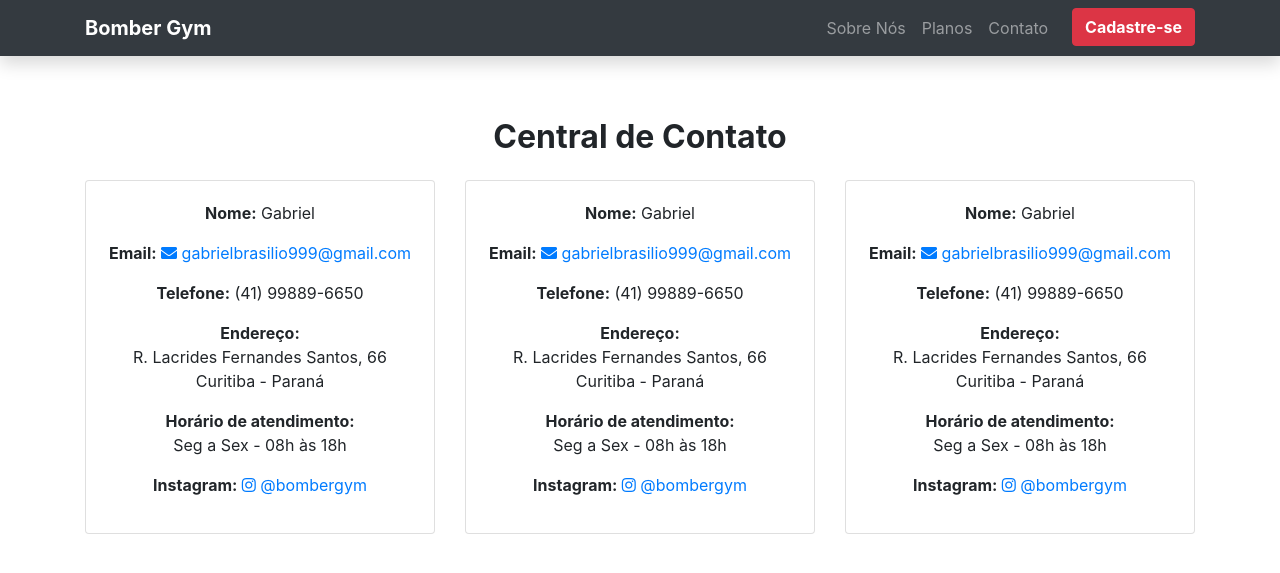
After one commit to Gabe15324/Sistema-de-Academia, a PHP site: page /contatos.php in a window 1280 px wide. The commit adds this page. Shown: the top 573 px of the page. Run offline with PHP 8.4, Linux system fonts and the light colour scheme.

Commit message:
CommitAlgumasalterações

```diff
--- a/cadastro.php
+++ b/cadastro.php
@@ -28,15 +28,15 @@
                     <form action="processa_cadastro.php" method="POST">
                         <div class="form-group">
                             <label>Nome:</label>
-                            <input type="text" name="nome" class="form-control" required>
+                            <input type="text" name="nome" class="form-control" placeholder="Nome" required>
                         </div>
                         <div class="form-group">
                             <label>Email:</label>
-                            <input type="email" name="email" class="form-control" required>
+                            <input type="email" name="email" class="form-control" placeholder="Email" required>
                         </div>
                         <div class="form-group">
                             <label>Senha:</label>
-                            <input type="password" name="senha" class="form-control" required>
+                            <input type="password" name="senha" class="form-control" placeholder="Senha" required>
                         </div>
 
                         <div class="form-group form-check">
--- a/config/db.php
+++ b/config/db.php
@@ -1,17 +1,19 @@
 <?php
 class Database {
     private static $host = 'localhost';
+    private static $port = '3307'; // <-Caso de erro, altere a porta para a sua porta professor e suba o código do banco para o funcionamento
     private static $dbname = 'academia';
     private static $user = 'root';
     private static $pass = '';
 
     public static function conectar() {
         try {
-            $pdo = new PDO("mysql:host=" . self::$host . ";dbname=" . self::$dbname . ";charset=utf8mb4", self::$user, self::$pass);
+            $dsn = "mysql:host=" . self::$host . ";port=" . self::$port . ";dbname=" . self::$dbname . ";charset=utf8mb4";
+            $pdo = new PDO($dsn, self::$user, self::$pass);
             $pdo->setAttribute(PDO::ATTR_ERRMODE, PDO::ERRMODE_EXCEPTION);
             return $pdo;
         } catch (PDOException $e) {
-            die("Erro na conexão: " . $e->getMessage());
+            die("Erro ao conectar no banco de dados: " . $e->getMessage());
         }
     }
 }
--- /dev/null
+++ b/contatos.php
@@ -0,0 +1,78 @@
+<?php
+include 'includes/header.php';
+?>
+
+<!-- Inclua Font Awesome para ícones -->
+<link rel="stylesheet" href="https://cdnjs.cloudflare.com/ajax/libs/font-awesome/5.15.4/css/all.min.css">
+
+<section id="contato" class="text-center py-4 mt-4">
+    <div class="container">
+        <h2 class="font-weight-bold mb-4">Central de Contato</h2>
+        <div class="row">
+
+            <div class="col-md-4 mb-3">
+                <div class="card h-100">
+                    <div class="card-body">
+                        <p><strong>Nome:</strong> Gabriel</p>
+                        <p><strong>Email:</strong>
+                            <a href="https://mail.google.com/mail/u/0/#inbox?compose=CllgCJTLHGHhPMgkLjkNQRRFFZsVZnrSPSfswPXcjSKKlKBWNdHvJrjLDfgQjnbHhjQtRrZTMrL">
+                                <i class="fas fa-envelope"></i> gabrielbrasilio999@gmail.com
+                            </a>
+                        </p>
+                        <p><strong>Telefone:</strong> (41) 99889-6650</p>
+                        <p><strong>Endereço:</strong><br>R. Lacrides Fernandes Santos, 66<br>Curitiba - Paraná</p>
+                        <p><strong>Horário de atendimento:</strong><br>Seg a Sex - 08h às 18h</p>
+                        <p><strong>Instagram:</strong>
+                            <a href="https://instagram.com/bombergym" target="_blank">
+                                <i class="fab fa-instagram"></i> @bombergym
+                            </a>
+                        </p>
+                    </div>
+                </div>
+            </div>
+
+            <div class="col-md-4 mb-3">
+                <div class="card h-100">
+                    <div class="card-body">
+                        <p><strong>Nome:</strong> Gabriel</p>
+                        <p><strong>Email:</strong>
+                            <a href="https://mail.google.com/mail/u/0/#inbox?compose=CllgCJTLHGHhPMgkLjkNQRRFFZsVZnrSPSfswPXcjSKKlKBWNdHvJrjLDfgQjnbHhjQtRrZTMrL">
+                                <i class="fas fa-envelope"></i> gabrielbrasilio999@gmail.com
+                            </a>
+                        </p>
+                        <p><strong>Telefone:</strong> (41) 99889-6650</p>
+                        <p><strong>Endereço:</strong><br>R. Lacrides Fernandes Santos, 66<br>Curitiba - Paraná</p>
+                        <p><strong>Horário de atendimento:</strong><br>Seg a Sex - 08h às 18h</p>
+                        <p><strong>Instagram:</strong>
+                            <a href="https://instagram.com/bombergym" target="_blank">
+                                <i class="fab fa-instagram"></i> @bombergym
+                            </a>
+                        </p>
+                    </div>
+                </div>
+            </div>
+
+            <div class="col-md-4 mb-3">
+                <div class="card h-100">
+                    <div class="card-body">
+                        <p><strong>Nome:</strong> Gabriel</p>
+                        <p><strong>Email:</strong>
+                            <a href="https://mail.google.com/mail/u/0/#inbox?compose=CllgCJTLHGHhPMgkLjkNQRRFFZsVZnrSPSfswPXcjSKKlKBWNdHvJrjLDfgQjnbHhjQtRrZTMrL">
+                                <i class="fas fa-envelope"></i> gabrielbrasilio999@gmail.com
+                            </a>
+                        </p>
+                        <p><strong>Telefone:</strong> (41) 99889-6650</p>
+                        <p><strong>Endereço:</strong><br>R. Lacrides Fernandes Santos, 66<br>Curitiba - Paraná</p>
+                        <p><strong>Horário de atendimento:</strong><br>Seg a Sex - 08h às 18h</p>
+                        <p><strong>Instagram:</strong>
+                            <a href="https://instagram.com/bombergym" target="_blank">
+                                <i class="fab fa-instagram"></i> @bombergym
+                            </a>
+                        </p>
+                    </div>
+                </div>
+            </div>
+
+        </div>
+    </div>
+</section>
--- a/includes/header.php
+++ b/includes/header.php
@@ -1,6 +1,3 @@
-<?php
-// includes/header.php
-?>
 <!DOCTYPE html>
 <html lang="pt-br">
 <head>
@@ -11,13 +8,13 @@
     <!-- Bootstrap CSS -->
     <link rel="stylesheet" href="https://stackpath.bootstrapcdn.com/bootstrap/4.5.2/css/bootstrap.min.css" />
 
-    <!-- Custom Styles -->
+    <!-- Estilos do header -->
     <style>
         html {
             scroll-behavior: smooth;
         }
         body {
-            padding-top: 70px; /* para navbar fixed */
+            padding-top: 70px;
         }
         .carousel-inner img {
             height: 400px;
@@ -34,11 +31,9 @@
     </style>
 </head>
 <body>
-
-<!-- Navbar -->
 <nav class="navbar navbar-expand-lg navbar-dark bg-dark fixed-top shadow">
   <div class="container">
-    <a class="navbar-brand font-weight-bold" href="#">Academia</a>
+    <a class="navbar-brand font-weight-bold" href="index.php">Bomber Gym</a>
     <button class="navbar-toggler" type="button" data-toggle="collapse" data-target="#navbarMain"
             aria-controls="navbarMain" aria-expanded="false" aria-label="Toggle navigation">
       <span class="navbar-toggler-icon"></span>
@@ -46,12 +41,11 @@
 
     <div class="collapse navbar-collapse" id="navbarMain">
       <ul class="navbar-nav ml-auto">
-        <li class="nav-item"><a class="nav-link" href="#fotos">Fotos</a></li>
-        <li class="nav-item"><a class="nav-link" href="#sobre">Sobre Nós</a></li>
-        <li class="nav-item"><a class="nav-link" href="#planos">Planos</a></li>
-        <li class="nav-item"><a class="nav-link" href="#contato">Contato</a></li>
+        <li class="nav-item"><a class="nav-link" href="SobreNos.php">Sobre Nós</a></li>
+        <li class="nav-item"><a class="nav-link" href="Planos.php">Planos</a></li>
+        <li class="nav-item"><a class="nav-link" href="contatos.php">Contato</a></li>
         <li class="nav-item ml-lg-3">
-          <a href="views/alunos/painel.php" class="btn btn-warning font-weight-bold">Cadastre-se</a>
+          <a href="login.php" class="btn btn-danger font-weight-bold">Cadastre-se</a>
         </li>
       </ul>
     </div>
--- a/login.php
+++ b/login.php
@@ -18,15 +18,15 @@
                     <form action="processa_login.php" method="POST">
                         <div class="form-group">
                             <label>Email:</label>
-                            <input type="email" name="email" class="form-control" required>
+                            <input type="email" name="email" class="form-control" placeholder="Email" required>
                         </div>
                         <div class="form-group">
                             <label>Senha:</label>
-                            <input type="password" name="senha" class="form-control" required>
+                            <input type="password" name="senha" class="form-control" placeholder="Senha" required>
                         </div>
                         <button type="submit" class="btn btn-primary btn-block">Entrar</button>
                         <div class="text-center mt-3">
-                            <a href="cadastro.php">Não tem conta? Cadastre-se</a>
+                            <a href="cadastro.php">Cadastre-se</a>
                         </div>
                     </form>
                 </div>
```
Also changed, not shown: Planos.php (added, +42 -0 lines), SobreNos.php (added, +17 -0 lines), includes/footer.php (+8 -1 lines), index.php (+1 -47 lines), views/alunos/create.php (+13 -7 lines).
